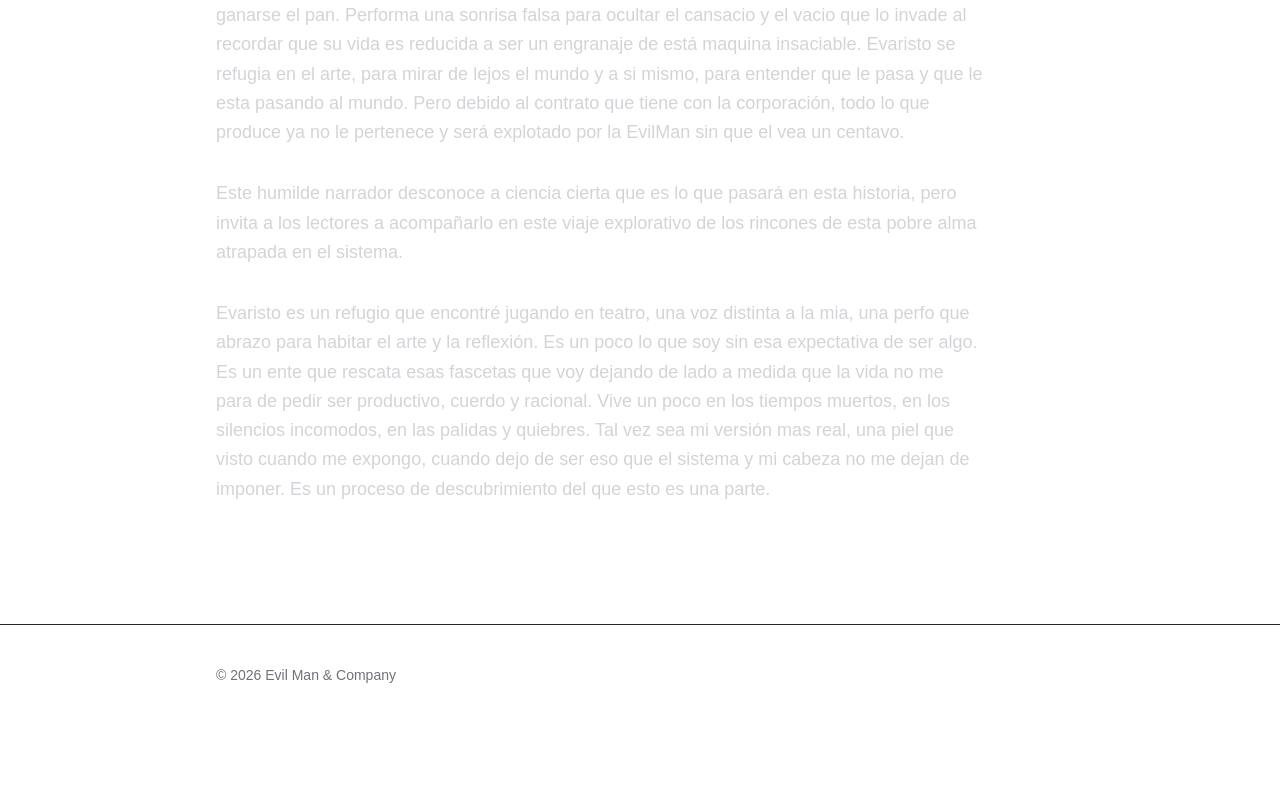
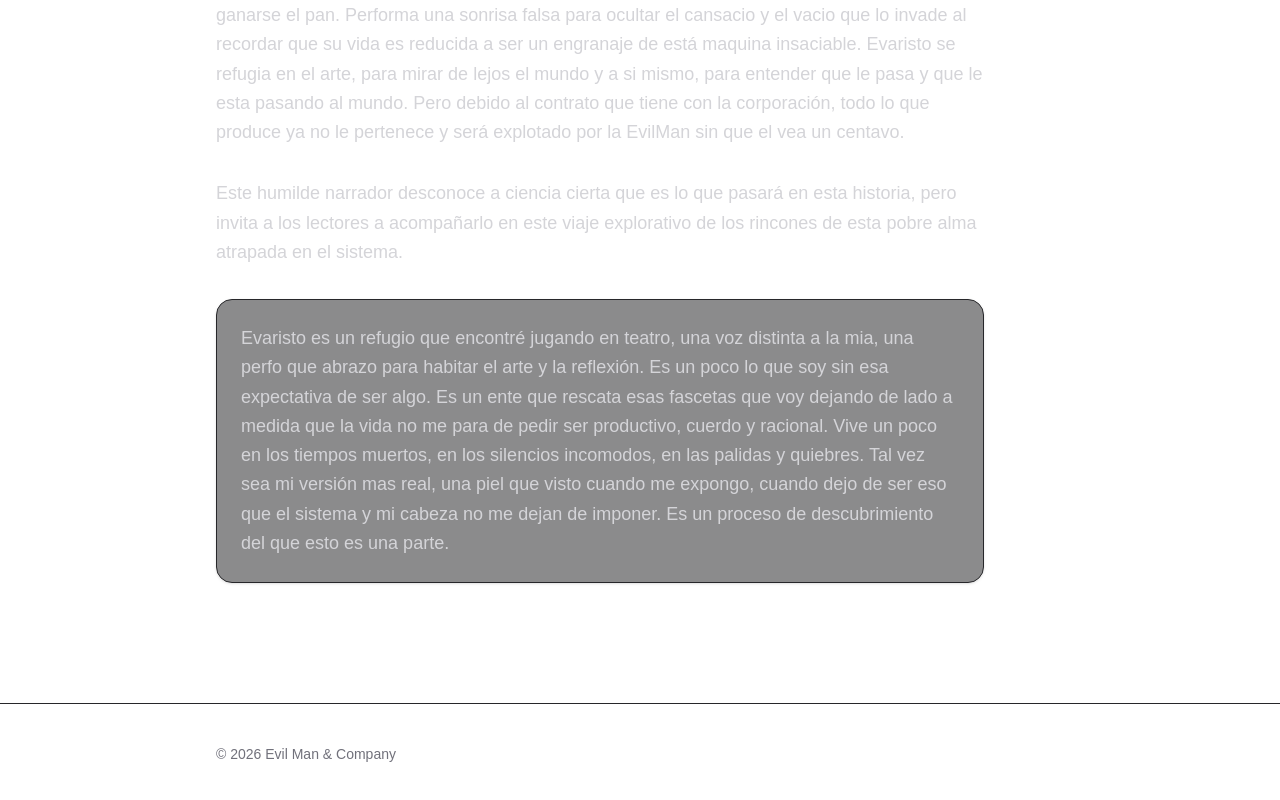
Before and after one commit to gabrielmangione/emac_blog, a Next.js app: page /about in a window 1280 px wide. Shown: the part 711-1511 px from the top of the page. Before the commit the page ends 1436 px from the top, so only its background shows below. Built offline with nearby package versions, Linux system fonts and the light colour scheme.

Commit message:
mejor about me

```diff
--- a/src/app/about/page.tsx
+++ b/src/app/about/page.tsx
@@ -40,7 +40,12 @@ export default function AboutPage() {
         alma atrapada en el sistema.
       </p>
 
-      <p className="text-lg text-zinc-300 leading-relaxed">
+      <p className="text-lg text-zinc-300 leading-relaxed
+          bg-zinc-900/50
+          border border-zinc-800
+          rounded-2xl
+          p-6
+          shadow-sm">
         Evaristo es un refugio que encontré jugando en teatro, una voz distinta a la mia,
         una perfo que abrazo para habitar el arte y la reflexión. Es un poco lo que soy
         sin esa expectativa de ser algo. Es un ente que rescata esas fascetas que voy dejando
```
